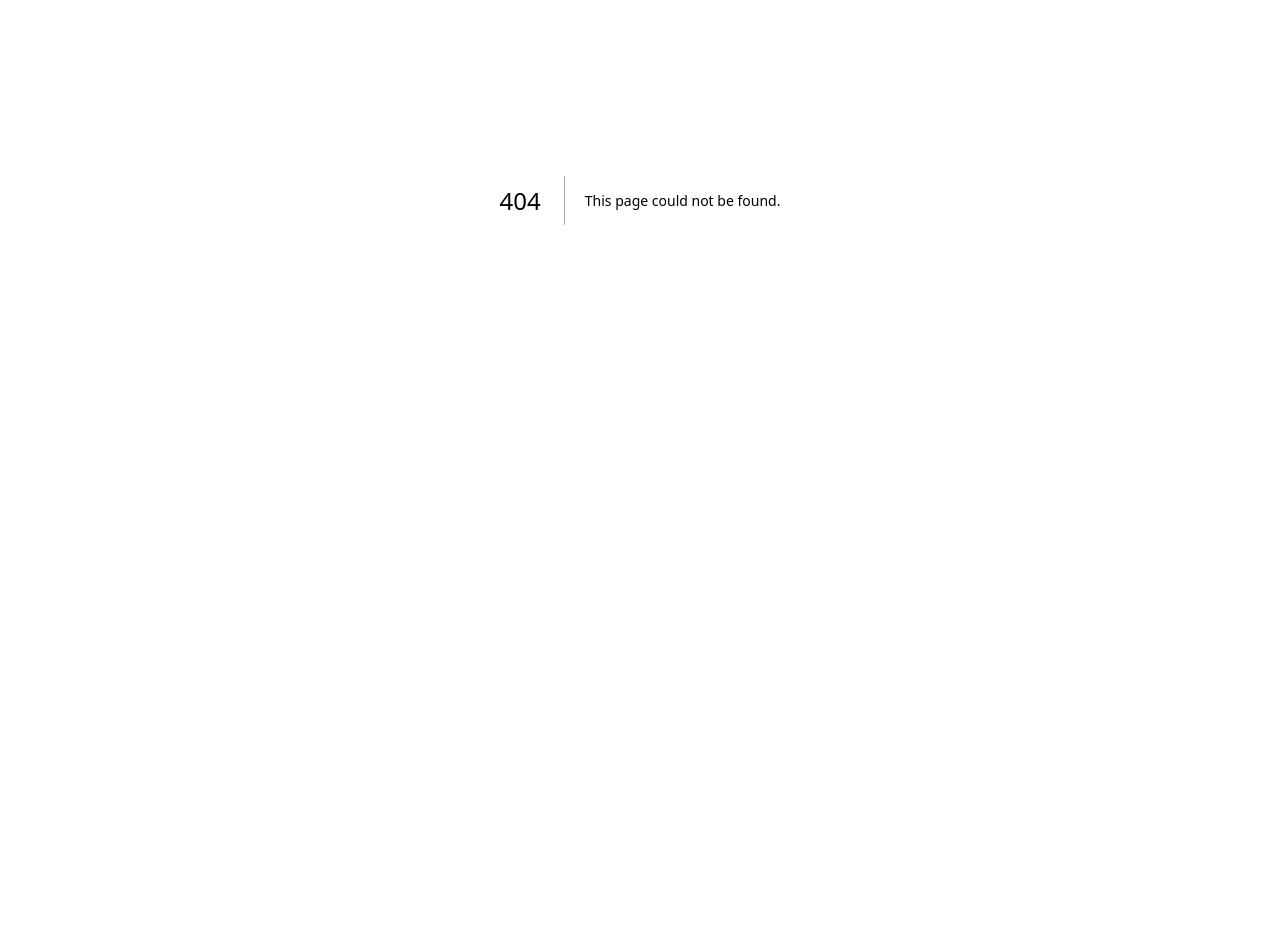
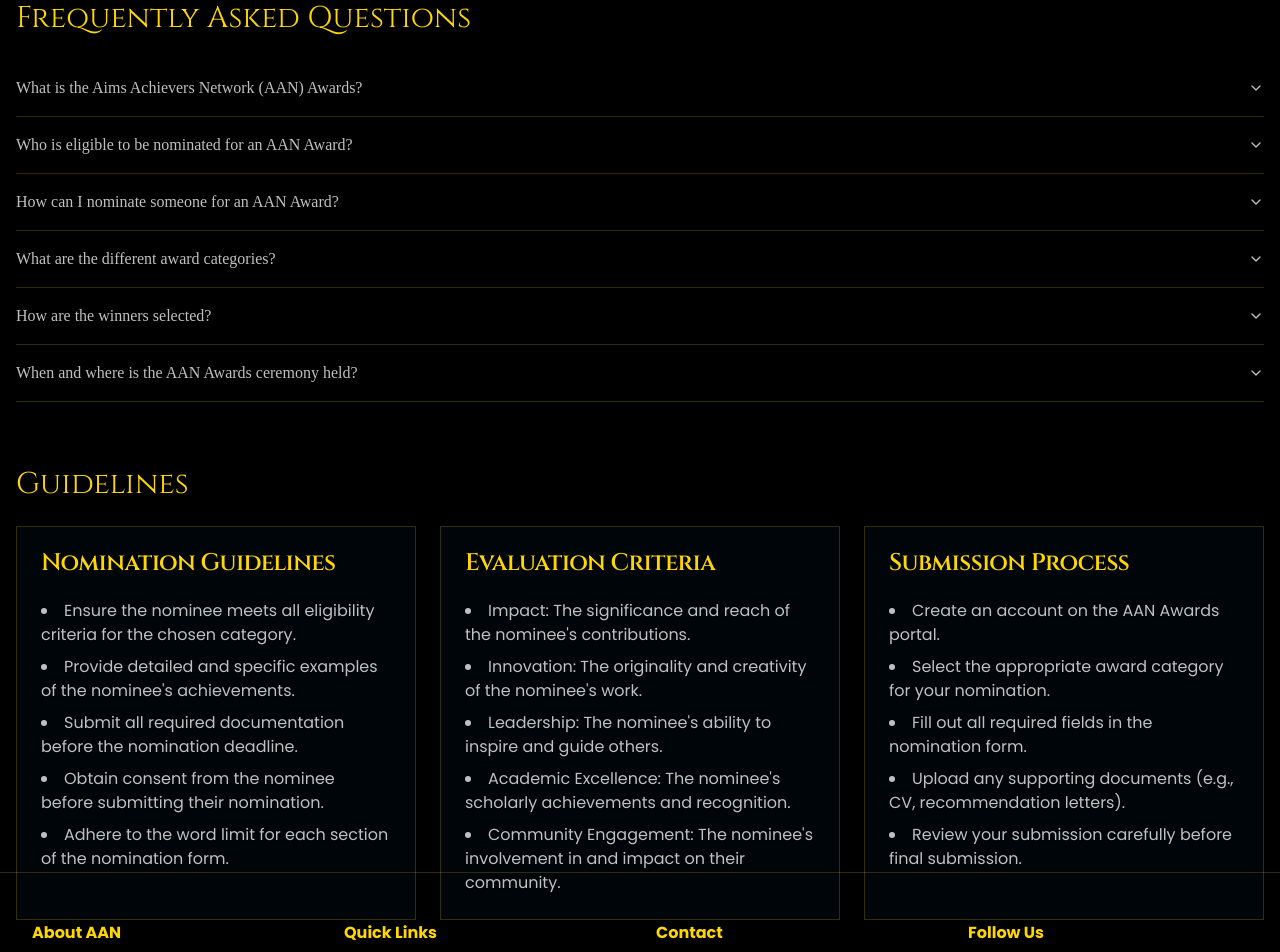
Before and after one commit to inside-aims/AIMS-Achievers-Network, a Next.js app: page /resources in a window 1280 px wide. Before the commit this address had no page. Shown: the part 200-1152 px from the top of the page. Before the commit the page ends 800 px from the top, so only its background shows below. Built offline with nearby package versions, Linux system fonts and the light colour scheme.

Commit message:
update
update on the resource ui

```diff
--- a/package.json
+++ b/package.json
@@ -9,6 +9,7 @@
     "lint": "next lint"
   },
   "dependencies": {
+    "@radix-ui/react-accordion": "^1.2.3",
     "@radix-ui/react-avatar": "^1.1.3",
     "@radix-ui/react-dialog": "^1.1.6",
     "@radix-ui/react-label": "^2.1.2",
--- /dev/null
+++ b/src/app/(root)/resources/page.tsx
@@ -0,0 +1,35 @@
+"use client";
+
+import { motion } from "framer-motion";
+import Footer from "@/components/shared/Footer/Footer";
+import GuidelinesSection from "@/components/Resources/Guidlines";
+import FAQSection from "@/components/Resources/FAQSection";
+import { Navbar } from "@/components/shared/Navigation/Navbar";
+
+export default function ResourcesPage() {
+  return (
+    <div className="min-h-screen bg-black text-white">
+      <Navbar />
+      <main className="container mx-auto px-4 py-8 relative top-20">
+        <motion.h1
+          initial={{ opacity: 0, y: -20 }}
+          animate={{ opacity: 1, y: 0 }}
+          transition={{ duration: 0.5 }}
+          className="mb-12 text-center font-cinzel text-4xl text-award-gold"
+        >
+          Resources
+        </motion.h1>
+
+        <div className="space-y-16">
+          <section id="faqs">
+            <FAQSection />
+          </section>
+          <section id="guidlines">
+            <GuidelinesSection />
+          </section>
+        </div>
+      </main>
+      <Footer />
+    </div>
+  );
+}
--- /dev/null
+++ b/src/components/Resources/FAQSection.tsx
@@ -0,0 +1,57 @@
+"use client"
+import { motion } from "framer-motion"
+import { Accordion, AccordionContent, AccordionItem, AccordionTrigger } from "@/components/ui/accordion"
+
+const faqs = [
+  {
+    question: "What is the Aims Achievers Network (AAN) Awards?",
+    answer:
+      "The AAN Awards is an annual recognition program celebrating excellence in tertiary education. It honors outstanding achievements of students, educators, and institutions across various categories.",
+  },
+  {
+    question: "Who is eligible to be nominated for an AAN Award?",
+    answer:
+      "Students, faculty members, and institutions from accredited tertiary education institutions are eligible for nomination. Specific eligibility criteria may vary by award category.",
+  },
+  {
+    question: "How can I nominate someone for an AAN Award?",
+    answer:
+      "Nominations can be submitted through our online nomination form. You'll need to provide details about the nominee and a justification for their nomination. The nomination process typically opens several months before the awards ceremony.",
+  },
+  {
+    question: "What are the different award categories?",
+    answer:
+      "Our award categories include Academic Excellence, Innovation in Education, Community Impact, Leadership in Education, Lifetime Achievement, and Rising Star. Each category has specific criteria and is designed to recognize different aspects of excellence in tertiary education.",
+  },
+  {
+    question: "How are the winners selected?",
+    answer:
+      "Winners are selected through a rigorous evaluation process. After the nomination period, our panel of expert judges reviews all submissions. Shortlisted nominees may be invited for interviews or to submit additional information. The final winners are chosen based on the judges' scores and deliberations.",
+  },
+  {
+    question: "When and where is the AAN Awards ceremony held?",
+    answer:
+      "The AAN Awards ceremony is typically held annually in September. The venue may change each year and is announced several months in advance on our website and social media channels.",
+  },
+]
+
+export default function FAQSection() {
+  return (
+    <motion.section
+      initial={{ opacity: 0, y: 20 }}
+      animate={{ opacity: 1, y: 0 }}
+      transition={{ duration: 0.5 }}
+      className="space-y-6"
+    >
+      <h2 className="text-3xl text-award-gold mb-6 font-cinzel">Frequently Asked Questions</h2>
+      <Accordion type="single" collapsible className="w-full">
+        {faqs.map((faq, index) => (
+          <AccordionItem key={index} value={`item-${index}`}>
+            <AccordionTrigger className="text-award-silver hover:text-award-gold">{faq.question}</AccordionTrigger>
+            <AccordionContent className="text-award-silver">{faq.answer}</AccordionContent>
+          </AccordionItem>
+        ))}
+      </Accordion>
+    </motion.section>
+  )
+}
--- /dev/null
+++ b/src/components/Resources/Guidlines.tsx
@@ -0,0 +1,67 @@
+"use client"
+import { motion } from "framer-motion"
+import { Card, CardContent, CardHeader, CardTitle } from "@/components/ui/card"
+
+const guidelines = [
+  {
+    title: "Nomination Guidelines",
+    items: [
+      "Ensure the nominee meets all eligibility criteria for the chosen category.",
+      "Provide detailed and specific examples of the nominee's achievements.",
+      "Submit all required documentation before the nomination deadline.",
+      "Obtain consent from the nominee before submitting their nomination.",
+      "Adhere to the word limit for each section of the nomination form.",
+    ],
+  },
+  {
+    title: "Evaluation Criteria",
+    items: [
+      "Impact: The significance and reach of the nominee's contributions.",
+      "Innovation: The originality and creativity of the nominee's work.",
+      "Leadership: The nominee's ability to inspire and guide others.",
+      "Academic Excellence: The nominee's scholarly achievements and recognition.",
+      "Community Engagement: The nominee's involvement in and impact on their community.",
+    ],
+  },
+  {
+    title: "Submission Process",
+    items: [
+      "Create an account on the AAN Awards portal.",
+      "Select the appropriate award category for your nomination.",
+      "Fill out all required fields in the nomination form.",
+      "Upload any supporting documents (e.g., CV, recommendation letters).",
+      "Review your submission carefully before final submission.",
+    ],
+  },
+]
+
+export default function GuidelinesSection() {
+  return (
+    <motion.section
+      initial={{ opacity: 0, y: 20 }}
+      animate={{ opacity: 1, y: 0 }}
+      transition={{ duration: 0.5 }}
+      className="space-y-6"
+    >
+      <h2 className="text-3xl text-award-gold mb-6 font-cinzel">Guidelines</h2>
+      <div className="grid grid-cols-1 md:grid-cols-2 lg:grid-cols-3 gap-6">
+        {guidelines.map((guideline, index) => (
+          <Card key={index} className="bg-award-blue/10 border-award-gold/20">
+            <CardHeader>
+              <CardTitle className="text-award-gold font-cinzel">{guideline.title}</CardTitle>
+            </CardHeader>
+            <CardContent>
+              <ul className="list-disc list-inside space-y-2">
+                {guideline.items.map((item, itemIndex) => (
+                  <li key={itemIndex} className="text-award-silver font-poppins">
+                    {item}
+                  </li>
+                ))}
+              </ul>
+            </CardContent>
+          </Card>
+        ))}
+      </div>
+    </motion.section>
+  )
+}
--- a/src/components/shared/Navigation/Navbar.tsx
+++ b/src/components/shared/Navigation/Navbar.tsx
@@ -30,8 +30,8 @@ const menuItems = [
   {
     title: "Resources",
     submenu: [
-      { name: "FAQs", link: "/resources/faqs" },
-      { name: "Guidelines", link: "/resources/guidelines" },
+      { name: "FAQs", link: "/resources#faqs" },
+      { name: "Guidelines", link: "/resources#guidelines" },
     ],
   },
   {
--- /dev/null
+++ b/src/components/ui/accordion.tsx
@@ -0,0 +1,56 @@
+"use client"
+
+import * as React from "react"
+import * as AccordionPrimitive from "@radix-ui/react-accordion"
+import { ChevronDown } from "lucide-react"
+
+import { cn } from "@/lib/utils"
+
+const Accordion = AccordionPrimitive.Root
+
+const AccordionItem = React.forwardRef<
+  React.ElementRef<typeof AccordionPrimitive.Item>,
+  React.ComponentPropsWithoutRef<typeof AccordionPrimitive.Item>
+>(({ className, ...props }, ref) => (
+  <AccordionPrimitive.Item ref={ref} className={cn("border-b border-award-gold/20", className)} {...props} />
+))
+AccordionItem.displayName = "AccordionItem"
+
+const AccordionTrigger = React.forwardRef<
+  React.ElementRef<typeof AccordionPrimitive.Trigger>,
+  React.ComponentPropsWithoutRef<typeof AccordionPrimitive.Trigger>
+>(({ className, children, ...props }, ref) => (
+  <AccordionPrimitive.Header className="flex">
+    <AccordionPrimitive.Trigger
+      ref={ref}
+      className={cn(
+        "flex flex-1 items-center justify-between py-4 font-medium transition-all hover:underline [&[data-state=open]>svg]:rotate-180",
+        className,
+      )}
+      {...props}
+    >
+      {children}
+      <ChevronDown className="h-4 w-4 shrink-0 transition-transform duration-200" />
+    </AccordionPrimitive.Trigger>
+  </AccordionPrimitive.Header>
+))
+AccordionTrigger.displayName = AccordionPrimitive.Trigger.displayName
+
+const AccordionContent = React.forwardRef<
+  React.ElementRef<typeof AccordionPrimitive.Content>,
+  React.ComponentPropsWithoutRef<typeof AccordionPrimitive.Content>
+>(({ className, children, ...props }, ref) => (
+  <AccordionPrimitive.Content
+    ref={ref}
+    className={cn(
+      "overflow-hidden text-sm transition-all data-[state=closed]:animate-accordion-up data-[state=open]:animate-accordion-down",
+      className,
+    )}
+    {...props}
+  >
+    <div className="pb-4 pt-0">{children}</div>
+  </AccordionPrimitive.Content>
+))
+AccordionContent.displayName = AccordionPrimitive.Content.displayName
+
+export { Accordion, AccordionItem, AccordionTrigger, AccordionContent }
```
Also changed, not shown: 1 other file (tests, documents, lock files or other folders).
